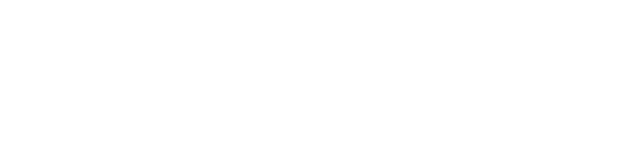
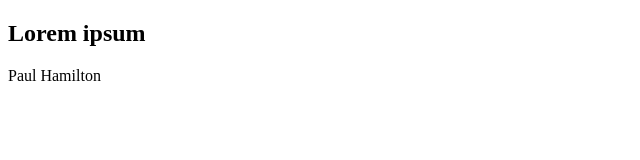
Before and after one commit to LaunchCodeAllhubs/js-assignment-4-html-me-something-SocraticProf, a website: page index.html in a window 1280 px wide. Shown: the whole page, without its empty margins (0-640 px from the left). Drawn offline with Linux system fonts and the light colour scheme.

Commit message:
added article tag

```diff
--- a/index.html
+++ b/index.html
@@ -15,5 +15,12 @@
       <main></main>
       <img src="" alt="">
       html entity-->
+      <article class="banner">
+         <header>
+            <h1>Lorem ipsum</h1>
+            <p id="authorTitle">Paul Hamilton</p>
+         </header>
+         <p></p>
+      </article>
    </body>
 </html>
```
